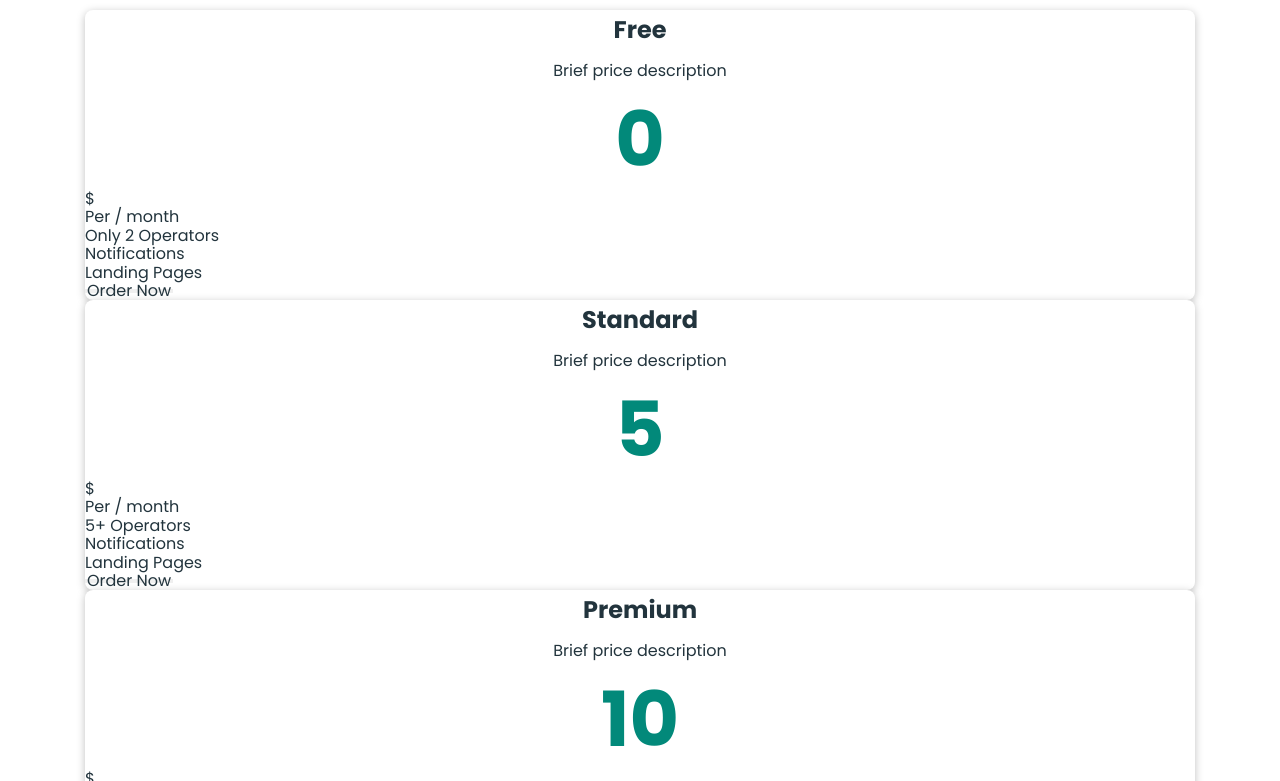
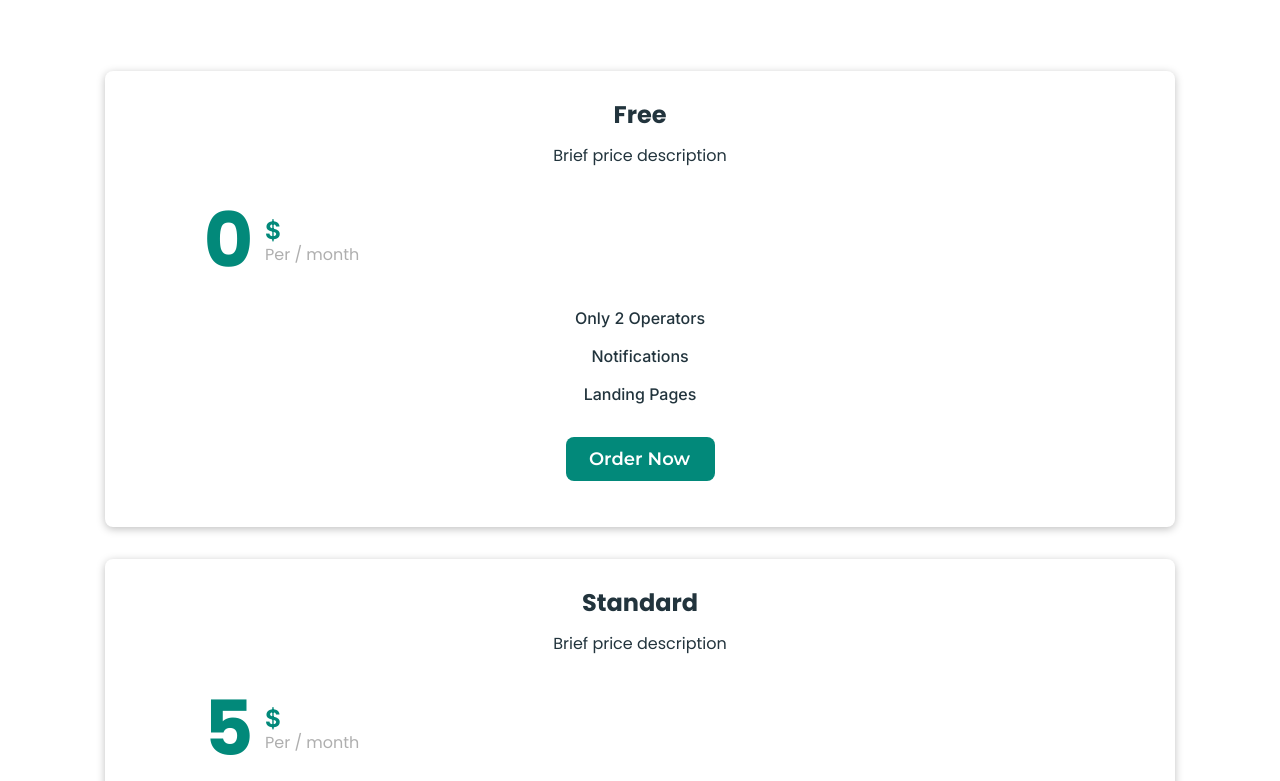
Before and after one commit to Hellwood1/business-promotion-team-project, a website built with Vite: page src/index.html in a window 1280 px wide. Shown: the part 129-910 px from the top of the page. Built offline with nearby package versions, Linux system fonts and the light colour scheme; a web font is replaced by a local one.

Commit message:
upd price-section.css
грався з ховером та фокусом, поки невдало

```diff
--- a/src/css/layout/price-section.css
+++ b/src/css/layout/price-section.css
@@ -1,4 +1,10 @@
 @media screen and (min-width: 412px) {
+  .page-container {
+    padding-left: 40px;
+    padding-right: 40px;
+    padding-top: 61px;
+  }
+
   .price-section-title {
     color: #22343d;
     font-size: 34px;
@@ -12,10 +18,24 @@
     margin-bottom: 74px;
   }
 
-  .price-section-item {
+  .price-section-item-container {
+    height: 456px;
+    margin-bottom: 32px;
     border-radius: 8px;
     background: #fff;
     box-shadow: 0px 2px 8px 0px rgba(0, 0, 0, 0.25);
+  }
+
+  /* .price-section-item {
+    height: 456px;
+    margin-bottom: 32px;
+    border-radius: 8px;
+    background: #fff;
+    box-shadow: 0px 2px 8px 0px rgba(0, 0, 0, 0.25);
+  } */
+  .price-section-item-container:hover,
+  .price-section-item-container:focus {
+    background-color: #02897a;
   }
 
   .price-list-title {
@@ -23,6 +43,7 @@
     font-weight: 700;
     line-height: 1.7em;
     text-align: center;
+    padding-top: 24px;
   }
 
   .price-list-text {
@@ -30,6 +51,26 @@
     font-weight: 400;
     line-height: 2.5em;
     text-align: center;
+  }
+
+  .price-wrap {
+    margin: 16px 86px 16px 83px;
+    /* margin-bottom: 16px; */
+    display: flex;
+    align-items: center;
+    justify-content: center;
+    width: 154px;
+  }
+
+  .number-wrap {
+    float: left;
+    width: 50%;
+  }
+
+  .price-container {
+    float: left;
+    width: 50%;
+    padding-top: 24px;
   }
 
   .price-item-number {
@@ -40,4 +81,63 @@
     line-height: 1.3em;
     letter-spacing: 0.002;
   }
+
+  .price-item-currency {
+    color: #02897a;
+    font-family: Inter;
+    font-size: 24px;
+    font-weight: 700;
+    line-height: 1.25em;
+    letter-spacing: 0.004;
+  }
+
+  .price-item-month {
+    color: var(--second-text, #afafaf);
+    font-size: 16px;
+    font-weight: 400;
+    line-height: 1.18em;
+    letter-spacing: 0.006;
+    min-width: 96px;
+  }
+
+  .price-list-wrap {
+    margin-bottom: 16px;
+  }
+
+  .list-text {
+    color: #22343d;
+    font-family: Inter;
+    font-size: 16px;
+    font-weight: 500;
+    line-height: 1.38em;
+    letter-spacing: 0.01;
+    text-align: center;
+    padding-bottom: 16px;
+  }
+
+  .price-section-btn {
+    min-width: 149px;
+    height: 44px;
+    display: flex;
+    padding: 11px 19px 11px 18px;
+    justify-content: center;
+    align-items: center;
+    border-radius: 8px;
+    background: #02897a;
+    color: #fff;
+    font-family: Montserrat;
+    font-size: 18px;
+    font-weight: 600;
+    border: none;
+    margin: 0 auto;
+  }
+
+  .price-section-btn:hover,
+  .price-section-btn:focus {
+    background-color: #fff;
+    color: #02897a;
+  }
 }
+
+@media screen and (min-width: 1150px) {
+}
--- a/src/partials/price-section.html
+++ b/src/partials/price-section.html
@@ -4,18 +4,23 @@
     <h2 class="price-section-title">Price Table</h2>
     <p class="price-section-text">We offer competitive price</p>
     <ul class="price-section-list">
+      <div class="price-section-item-container">
         <li class="price-section-item">
           <h3 class="price-list-title">Free</h3>
           <p class="price-list-text">Brief price description</p>
           <div class="price-wrap">
             <ul>
+              <div class="number-wrap">
                 <li class="price-item-number">0</li>
+              </div>
+              <div class="price-container">
                 <li class="price-item-currency">$</li>
                 <li class="price-item-month">Per / month</li>
+              </div>
             </ul>
           </div>
           <div class="price-list-wrap">
-          <ul>
+            <ul class="price-list-opportunities">
               <li>
                 <p class="list-text">Only 2 Operators</p>
               </li>
@@ -29,18 +34,24 @@
           </div>
           <button class="price-section-btn" type="button">Order Now</button>
         </li>
+      </div>
+      <div class="price-section-item-container">
         <li class="price-section-item">
           <h3 class="price-list-title">Standard</h3>
           <p class="price-list-text">Brief price description</p>
           <div class="price-wrap">
             <ul>
+              <div class="number-wrap">
                 <li class="price-item-number">5</li>
+              </div>
+              <div class="price-container">
                 <li class="price-item-currency">$</li>
                 <li class="price-item-month">Per / month</li>
+              </div>
             </ul>
           </div>
           <div class="price-list-wrap">
-          <ul>
+            <ul class="price-list-opportunities">
               <li>
                 <p class="list-text">5+ Operators</p>
               </li>
@@ -54,18 +65,24 @@
           </div>
           <button class="price-section-btn" type="button">Order Now</button>
         </li>
+      </div>
+      <div class="price-section-item-container">
         <li class="price-section-item">
           <h3 class="price-list-title">Premium</h3>
           <p class="price-list-text">Brief price description</p>
           <div class="price-wrap">
             <ul>
+              <div class="number-wrap">
                 <li class="price-item-number">10</li>
+              </div>
+              <div class="price-container">
                 <li class="price-item-currency">$</li>
                 <li class="price-item-month">Per / month</li>
+              </div>
             </ul>
           </div>
           <div class="price-list-wrap">
-          <ul>
+            <ul class="price-list-opportunities">
               <li>
                 <p class="list-text">10+ Operators</p>
               </li>
@@ -77,8 +94,9 @@
               </li>
             </ul>
           </div>
+        </li>
         <button class="price-section-btn" type="button">Order Now</button>
-      </li>
+      </div>
     </ul>
   </div>
 </section>
```
Lines whose indentation alone changed are shown as unchanged.
